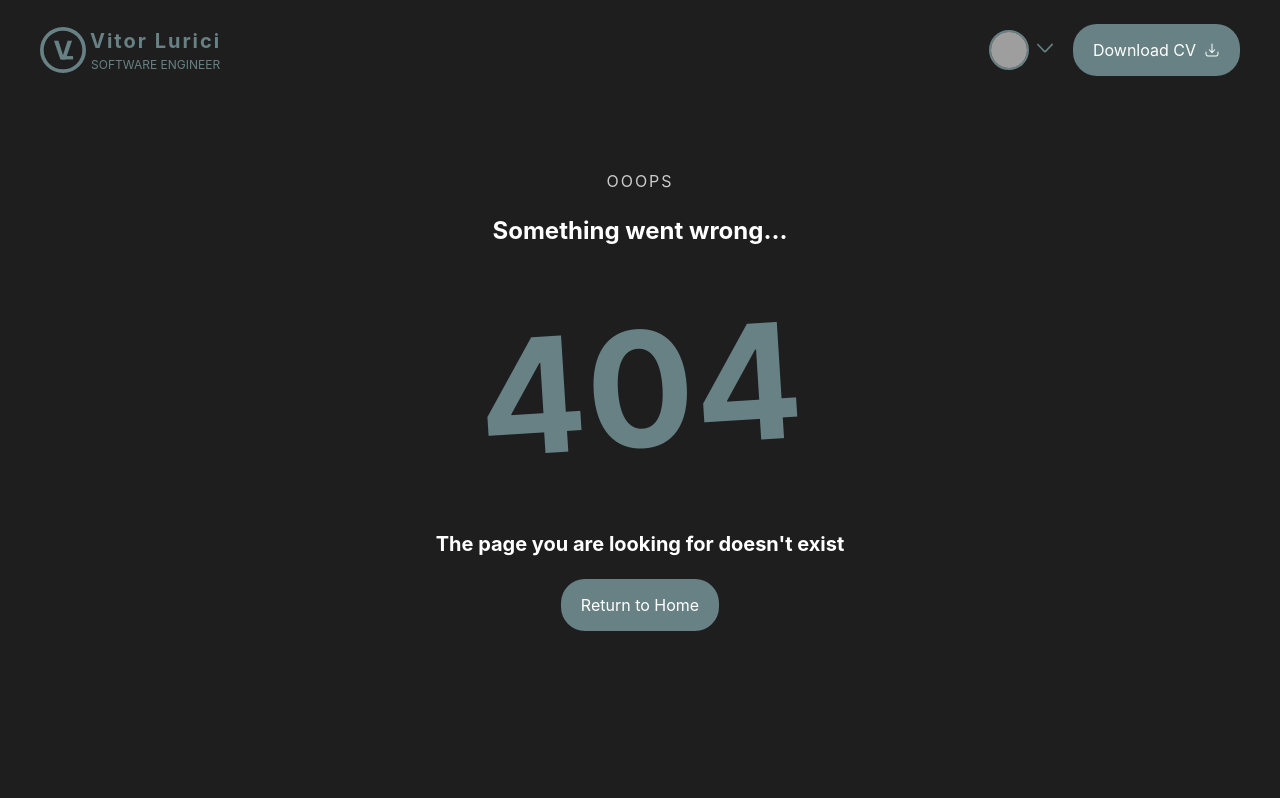
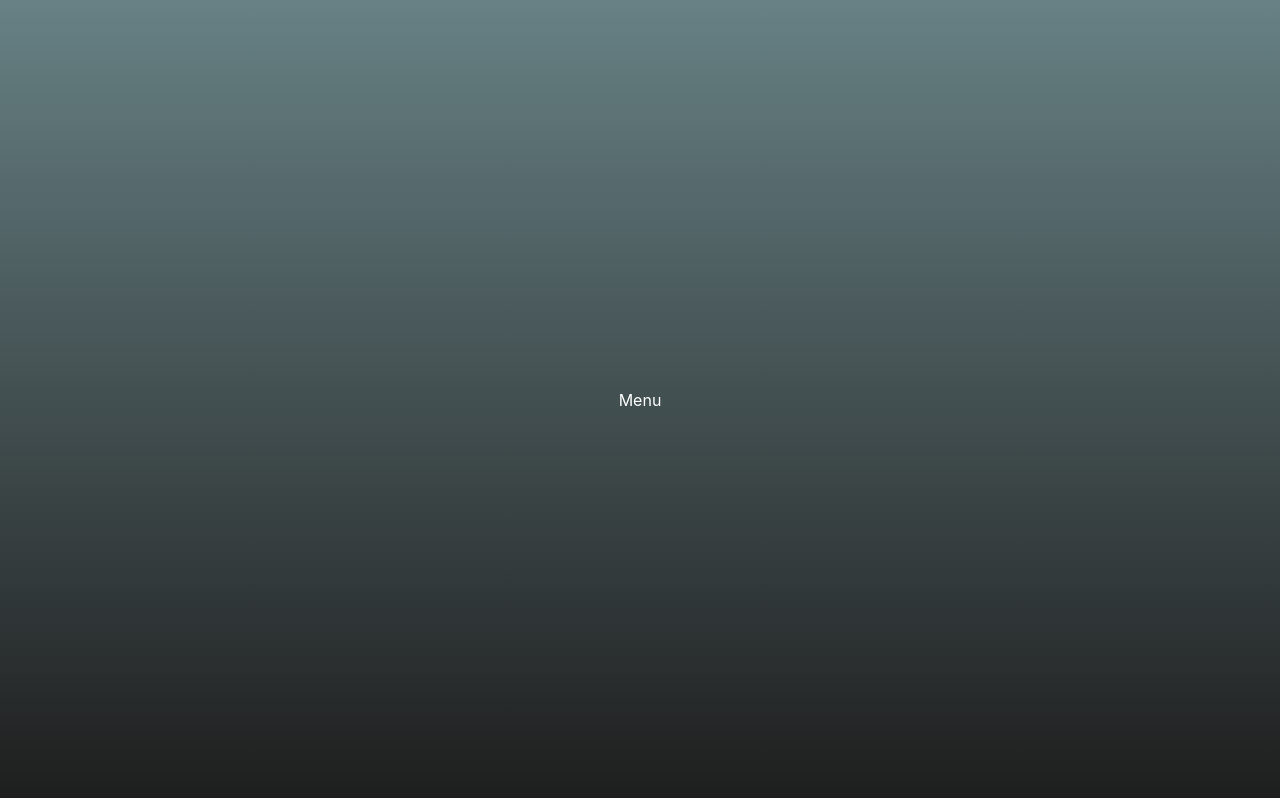
Before and after one commit to vitorlurici/portfolio, a React (Vite) app: page /portfolio/menu in a window 1280 px wide. Before the commit this address led to /portfolio/404. Shown: the top 798 px of the page. Built offline with nearby package versions, Linux system fonts and the light colour scheme; grey boxes are pictures that could not be loaded.

Commit message:
menu-start

```diff
--- a/src/components/Header/Header.tsx
+++ b/src/components/Header/Header.tsx
@@ -1,10 +1,10 @@
 import { LogoIcon } from "../../assets/svg/LogoIcon";
-import { DownloadIcon } from "../../assets/svg/DownloadIcon";
 import { LanguageSelector } from "../LanguageSelector/LanguageSelector";
 import { useLanguage } from "../../hooks/useLanguage";
-import { Link, useNavigate, useLocation } from "react-router-dom";
+import { useNavigate, useLocation } from "react-router-dom";
 import { translations } from "../../translations/header/translations";
 import "./Header.scss";
+import { MenuIcon } from "../../assets/svg/MenuIcon";
 
 interface HeaderProps {
   resetApp: () => void;
@@ -53,15 +53,10 @@ export const Header = ({ resetApp }: HeaderProps) => {
           language={language}
           setLanguage={handleLanguageChange}
         />
-        <Link
-          to="https://github.com/user-attachments/files/18648395/Vitor_Lurici_CV.pdf"
-          target="_blank"
-          rel="noopener noreferrer"
-        >
-          <button>
-            {translations[language].downloadCV} <DownloadIcon />
-          </button>
-        </Link>
+
+        <button>
+          <MenuIcon />
+        </button>
       </div>
     </header>
   );
--- /dev/null
+++ b/src/components/MenuScreen/MenuScreen.scss
@@ -0,0 +1,11 @@
+.menu-container {
+  display: flex;
+  position: absolute;
+  width: 100%;
+  height: 100%;
+  background: linear-gradient(#678184, #1e1e1e);
+  z-index: 1000;
+  overflow-y: scroll;
+  align-items: center;
+  justify-content: center;
+}
--- /dev/null
+++ b/src/components/MenuScreen/MenuScreen.tsx
@@ -0,0 +1,5 @@
+import "./MenuScreen.scss";
+
+export const MenuScreen = () => {
+  return <div className="menu-container">Menu</div>;
+};
--- a/src/main.tsx
+++ b/src/main.tsx
@@ -6,6 +6,7 @@ import App from "./App.tsx";
 import { Home } from "./pages/Home/Home.tsx";
 import Project from "./pages/Project/Project.tsx";
 import Error from "./pages/Error/Error.tsx";
+import { MenuScreen } from "./components/MenuScreen/MenuScreen.tsx";
 
 createRoot(document.getElementById("root")!).render(
   <StrictMode>
@@ -17,6 +18,7 @@ createRoot(document.getElementById("root")!).render(
           <Route path="/*" element={<Error />} />
           <Route path="/projects/:id" element={<Project />} />
           <Route path="/pt/projects/:id" element={<Project />} />
+          <Route path="/menu" element={<MenuScreen />} />
         </Route>
       </Routes>
     </Router>
--- a/src/pages/Error/Error.scss
+++ b/src/pages/Error/Error.scss
@@ -23,7 +23,7 @@
   }
 
   @media (max-width: 360px) {
-    .error-main {
+    .error-content {
       padding-inline: 20px;
       h1 {
         font-size: 120px;
```
